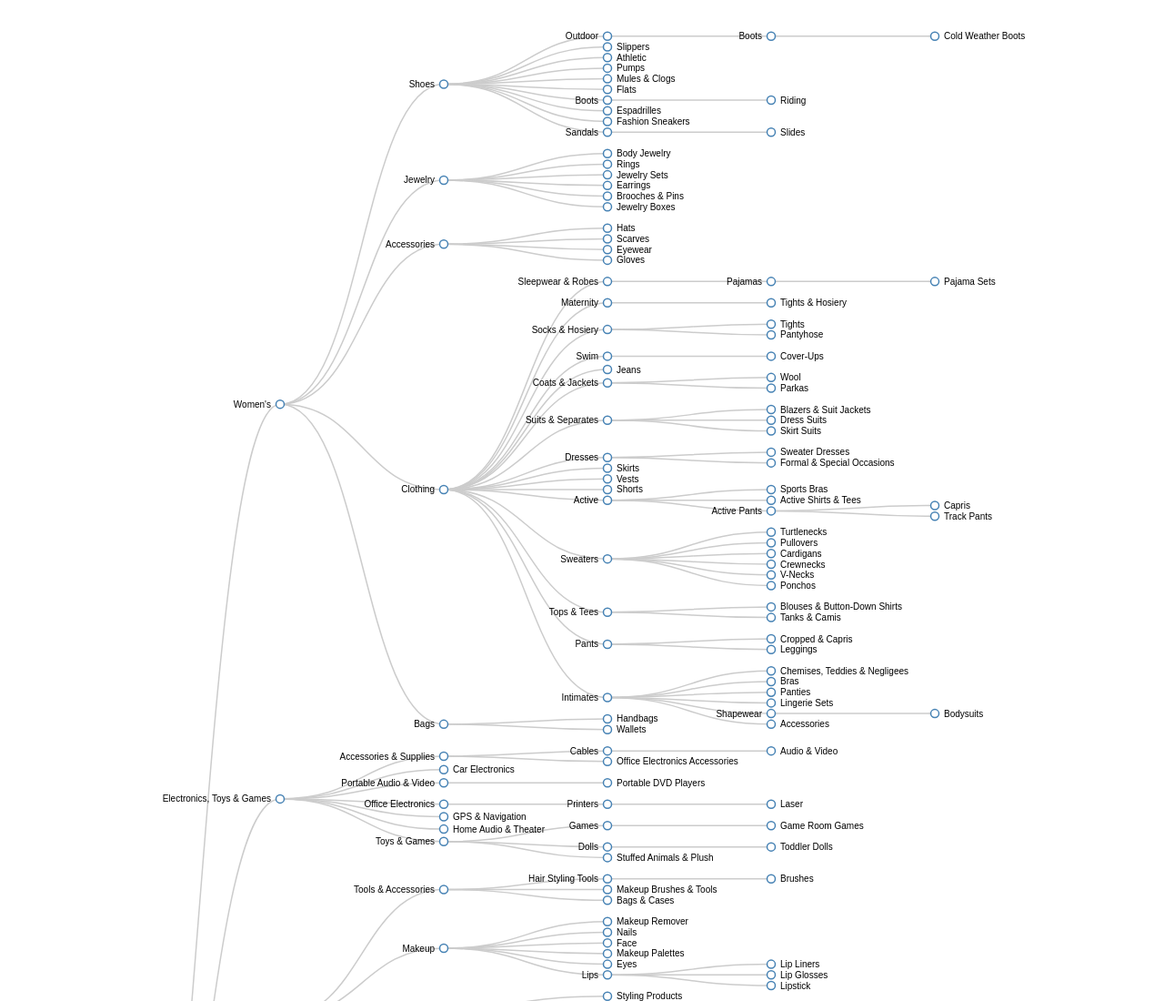
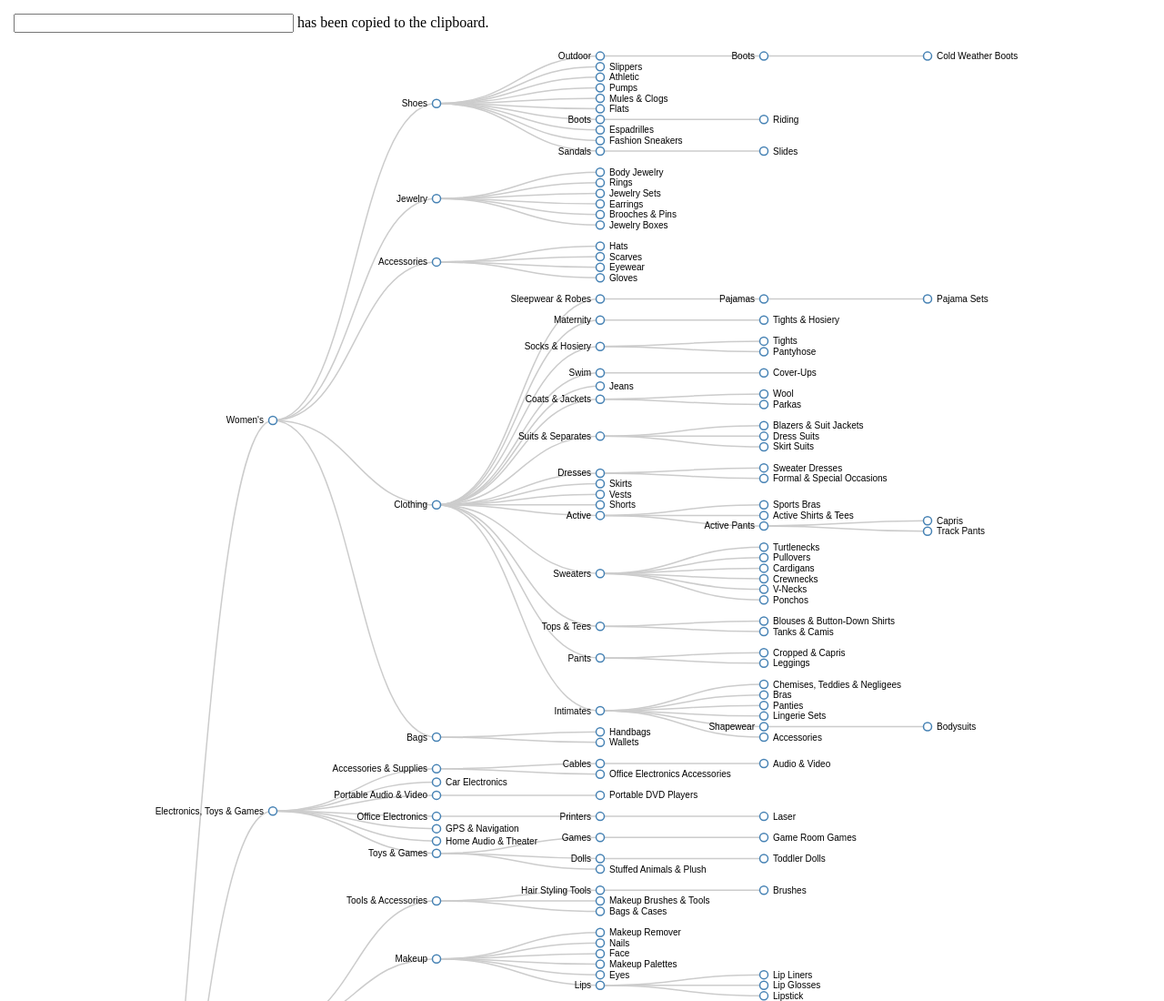
Before and after one commit to max-pt/basic_taxonomy_tree, a plain HTML site: page index.html in a window 1280 px wide. Shown: the top 1100 px of the page at 91% size. Drawn offline with nearby package versions, Linux system fonts and the light colour scheme.

Commit message:
added a copy confirmation box

```diff
--- a/index.html
+++ b/index.html
@@ -5,6 +5,19 @@
 </head>
 <meta charset="utf-8">
 <style>
+
+body {
+  margin: 0;
+  padding: 0;
+}
+
+#confirmation {
+  position: fixed;
+  width: 100%;
+  top: 0;
+  background-color: #fff;
+  padding: 15px;
+}
 
 .node {
   cursor: pointer;
@@ -28,10 +41,13 @@
 
 </style>
 <body>
+<div id='confirmation'>
+<input id="pathname" style="width:300px"></input> has been copied to the clipboard.
+</div>
 <script src="https://d3js.org/d3.v3.min.js"></script>
 <script>
 
-var margin = {top: 20, right: 120, bottom: 20, left: 120},
+var margin = {top: 50, right: 120, bottom: 20, left: 120},
     width = 960*2 - margin.right - margin.left,
     height = 1500*2 - margin.top - margin.bottom;
 
@@ -183,12 +199,11 @@ expandAll();
 // Toggle children on click.
 function click(d) {
   expandAll();
-  var hidden_path = document.createElement("input");
+  var hidden_path = document.getElementById("pathname");
   hidden_path.setAttribute("value", d.path);
-  document.body.appendChild(hidden_path);
   hidden_path.select();
   document.execCommand('copy');
-  document.body.removeChild(hidden_path);
+
   update(d);
 }
 
```
